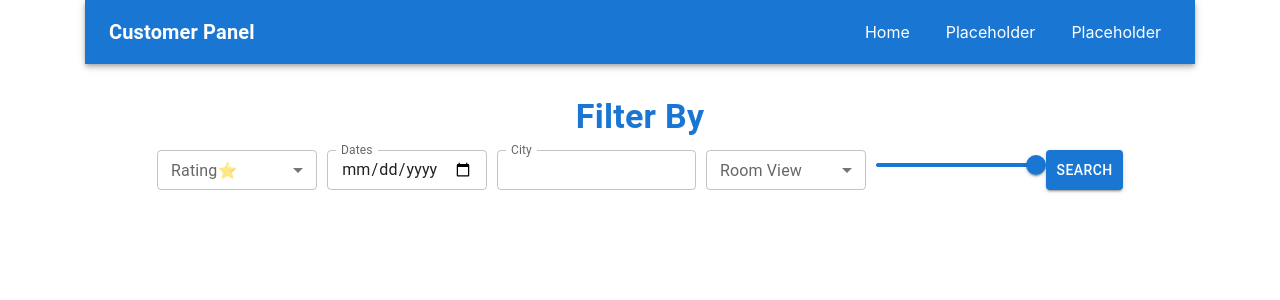
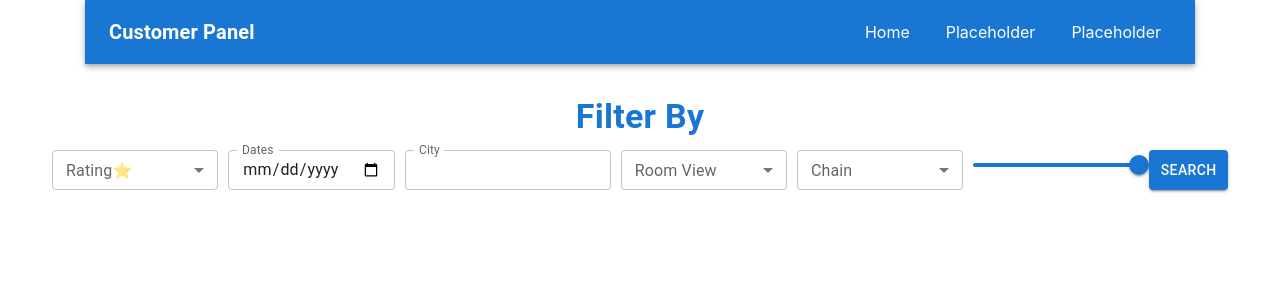
Before and after one commit to MasoudKarimi4/hotel-app, a React (Create React App) app in the folder frontend/: page /customer-app in a window 1280 px wide. Shown: the top 300 px of the page. Built offline with nearby package versions, Linux system fonts and the light colour scheme.

Commit message:
querying

```diff
--- a/frontend/package.json
+++ b/frontend/package.json
@@ -6,6 +6,7 @@
     "@emotion/react": "^11.11.4",
     "@emotion/styled": "^11.11.0",
     "@mui/icons-material": "^5.15.14",
+    "@mui/lab": "^5.0.0-alpha.169",
     "@mui/material": "^5.15.14",
     "@mui/styles": "^5.15.14",
     "@testing-library/jest-dom": "^5.17.0",
--- a/frontend/src/components/CustomerFilters.js
+++ b/frontend/src/components/CustomerFilters.js
@@ -17,14 +17,37 @@ const defaultTheme = createTheme();
 export default function Filters() {
  const navigate = useNavigate();
  const [priceRange, setPriceRange] = React.useState(100); // Initial value for price range slider
+ const [city, setCity] = React.useState('');
+ const [rating, setRating] = React.useState('');
+ const [dates, setDates] = React.useState('');
+ const [roomView, setRoomView] = React.useState('');
+ const [chain, setChain] = React.useState('');
 
  const handleSubmit = (event) => {
     event.preventDefault();
-    const data = new FormData(event.currentTarget);
-    console.log({
-      email: data.get('email'),
-      password: data.get('password'),
-    });
+    const queryParams = new URLSearchParams({
+      city: city,
+      priceRange: priceRange,
+      rating: rating,
+      dates: dates,
+      roomView: roomView,
+      chain: chain,
+    })
+
+    // Convert URLSearchParams object to a JSON object
+    const paramsObject = Object.fromEntries(queryParams.entries());
+
+    // Now you can access individual values in the JSON object
+    console.log("City: " + paramsObject.city);
+    console.log("Price: " +paramsObject.priceRange);
+    console.log("Rating: " +paramsObject.rating);
+    console.log("Dates: " +paramsObject.dates);
+    console.log("View: " +paramsObject.roomView);
+    console.log("Chain: " +paramsObject.chain);
+
+    // Construct the URL with the query parameters
+    // const url = `https://your-api-endpoint.com/search?${queryParams}`;
+    // console.log(url);
  };
 
  const handlePriceRangeChange = (event, newValue) => {
@@ -33,7 +56,6 @@ export default function Filters() {
 
  return (
     <ThemeProvider theme={defaultTheme}>
-
       <Container component="main" maxWidth="sm" sx={{ marginTop: '20px' }}>
         <Box sx={{ my: 4, display: 'flex', flexDirection: 'column', alignItems: 'center' }}>
           <Typography variant="h4" component="h1" gutterBottom sx={{ color: '#1976d2', fontWeight: 'bold' }}>
@@ -44,7 +66,8 @@ export default function Filters() {
               label="Rating⭐"
               select
               variant="outlined"
-              defaultValue=""
+              value={rating}
+              onChange={(event) => setRating(event.target.value)}
               size="small"
               sx={{ width: '200px' }}
             >
@@ -58,7 +81,8 @@ export default function Filters() {
             <TextField
               label="Dates"
               type="date"
-              defaultValue=""
+              value={dates}
+              onChange={(event) => setDates(event.target.value)}
               variant="outlined"
               size="small"
               InputLabelProps={{
@@ -69,6 +93,8 @@ export default function Filters() {
             <TextField
               label="City"
               variant="outlined"
+              value={city}
+              onChange={(event) => setCity(event.target.value)}
               size="small"
               InputLabelProps={{
                 shrink: true,
@@ -78,15 +104,31 @@ export default function Filters() {
               label="Room View"
               select
               variant="outlined"
-              defaultValue=""
+              value={roomView}
+              onChange={(event) => setRoomView(event.target.value)}
               size="small"
               sx={{ width: '200px' }}
             >
               <MenuItem value="">All</MenuItem>
-              <MenuItem value="option1">Option 1</MenuItem>
-              <MenuItem value="option2">Option 2</MenuItem>
+              <MenuItem value="mountain">Mountain</MenuItem>
+              <MenuItem value="sea">Sea</MenuItem>
             </TextField>
-
+            <TextField
+              label="Chain"
+              select
+              variant="outlined"
+              value={chain}
+              onChange={(event) => setChain(event.target.value)}
+              size="small"
+              sx={{ width: '200px' }}
+            >
+              <MenuItem value="">All</MenuItem>
+              <MenuItem value="chain1">1</MenuItem>
+              <MenuItem value="chain2">2</MenuItem>
+              <MenuItem value="chain3">3</MenuItem>
+              <MenuItem value="chain4">4</MenuItem>
+              <MenuItem value="chain5">5</MenuItem>
+            </TextField>
             <Slider
               value={priceRange}
               onChange={handlePriceRangeChange}
@@ -96,8 +138,7 @@ export default function Filters() {
               max={100}
               sx={{ width: '200px' }}
             />
-
-            <Button variant="contained" color="primary">
+            <Button variant="contained" color="primary" onClick={handleSubmit}>
               Search
             </Button>
           </Box>
```
Also changed, not shown: 1 other file (tests, documents, lock files or other folders). Lines whose indentation alone changed are shown as unchanged.
